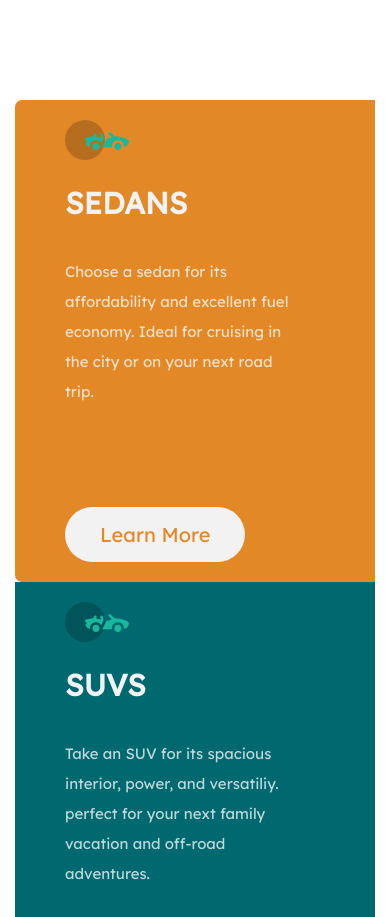
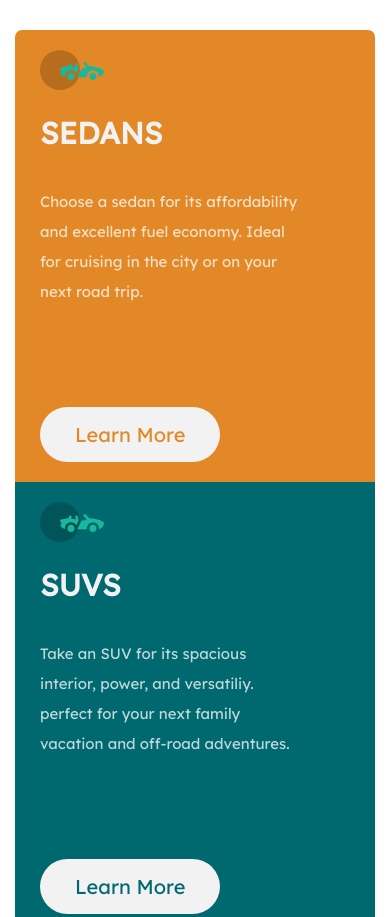
Before and after one commit to YousefAboulftoh/Front-End-Challange-01, a plain HTML site: page index.html in a window 390 px wide. Shown: the top 917 px of the page. Drawn offline with Linux system fonts and the light colour scheme.

Commit message:
Update main.css

```diff
--- a/Css/main.css
+++ b/Css/main.css
@@ -21,7 +21,7 @@ body {
 .container {
     padding-left: 15px;
     padding-right: 15px;
-    margin: 100px auto;
+    margin: 30px auto;
 }
 
 @media (max-width:375px) {
@@ -57,9 +57,13 @@ body {
 .header .boxs {
     display: flex;
 }
-
+@media (max-width:767px){
+    .header .boxs {
+        flex-direction:column;
+    }
 .header .container .boxs .box {
-    padding: 20px 20px 20px 50px;
+    padding: 20px 25px;
+    max-height:480px;
 }
 
 .header .container .boxs .box:first-child {
@@ -67,7 +71,12 @@ body {
     border-top-left-radius: var(--main-raduis);
     border-bottom-left-radius: var(--main-raduis);
 }
-
+@media (max-width:767px){
+    .header .container .boxs .box:first-child {
+        border-top-right-radius: var(--main-raduis);
+       border-bottom-left-radius: 0;
+    }
+}
 .header .container .boxs .box:nth-child(2) {
     background-color: hsl(184, 100%, 22%);
 }
@@ -77,7 +86,12 @@ body {
     border-top-right-radius: var(--main-raduis);
     border-bottom-right-radius: var(--main-raduis);
 }
-
+@media (max-width:767px){
+    .header .container .boxs .box:last-child {
+        border-bottom-left-radius: var(--main-raduis);
+        border-top-right-radius: 0;
+    }
+}
 .header .boxs .box .svg {
     margin-bottom: 20px;
 }
```
